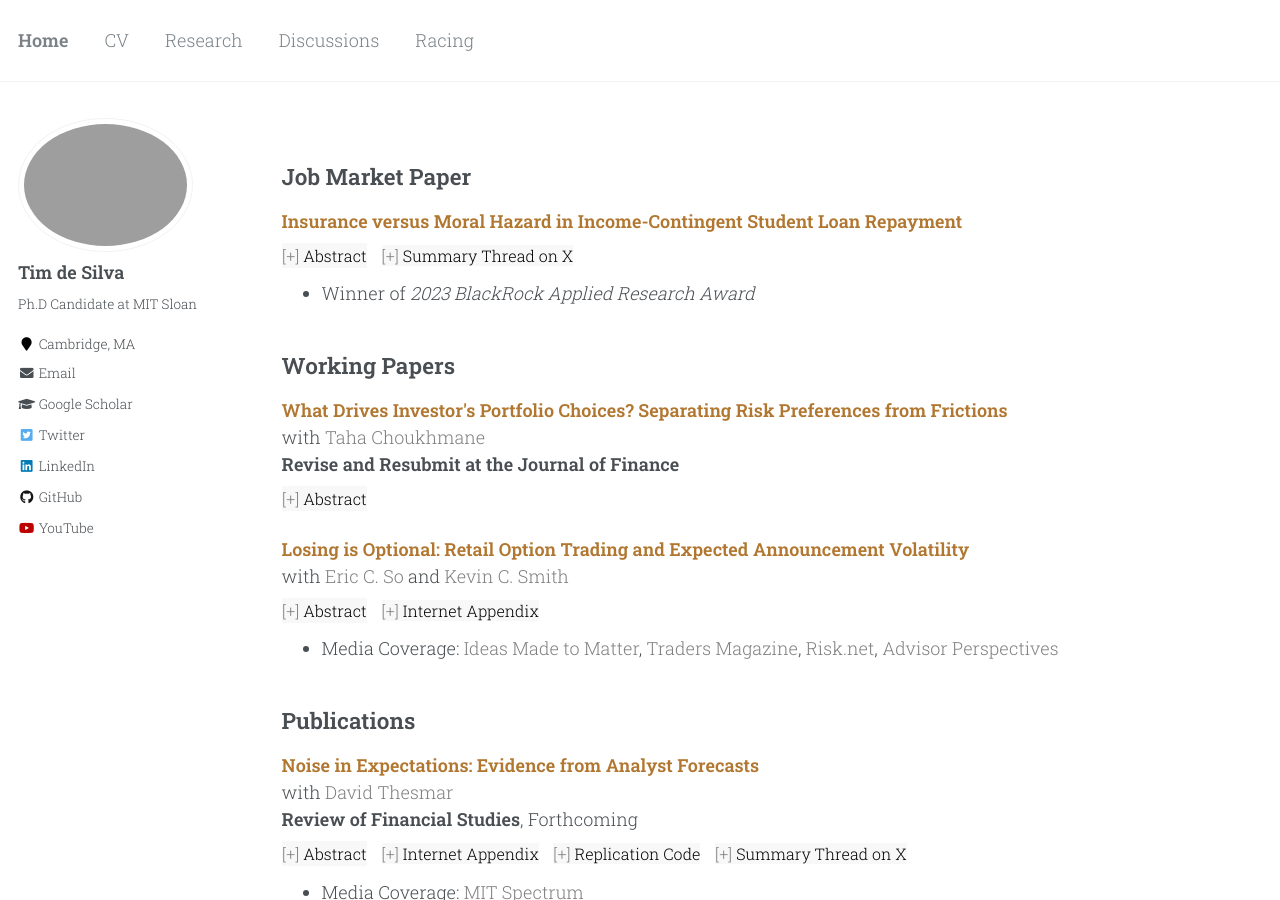
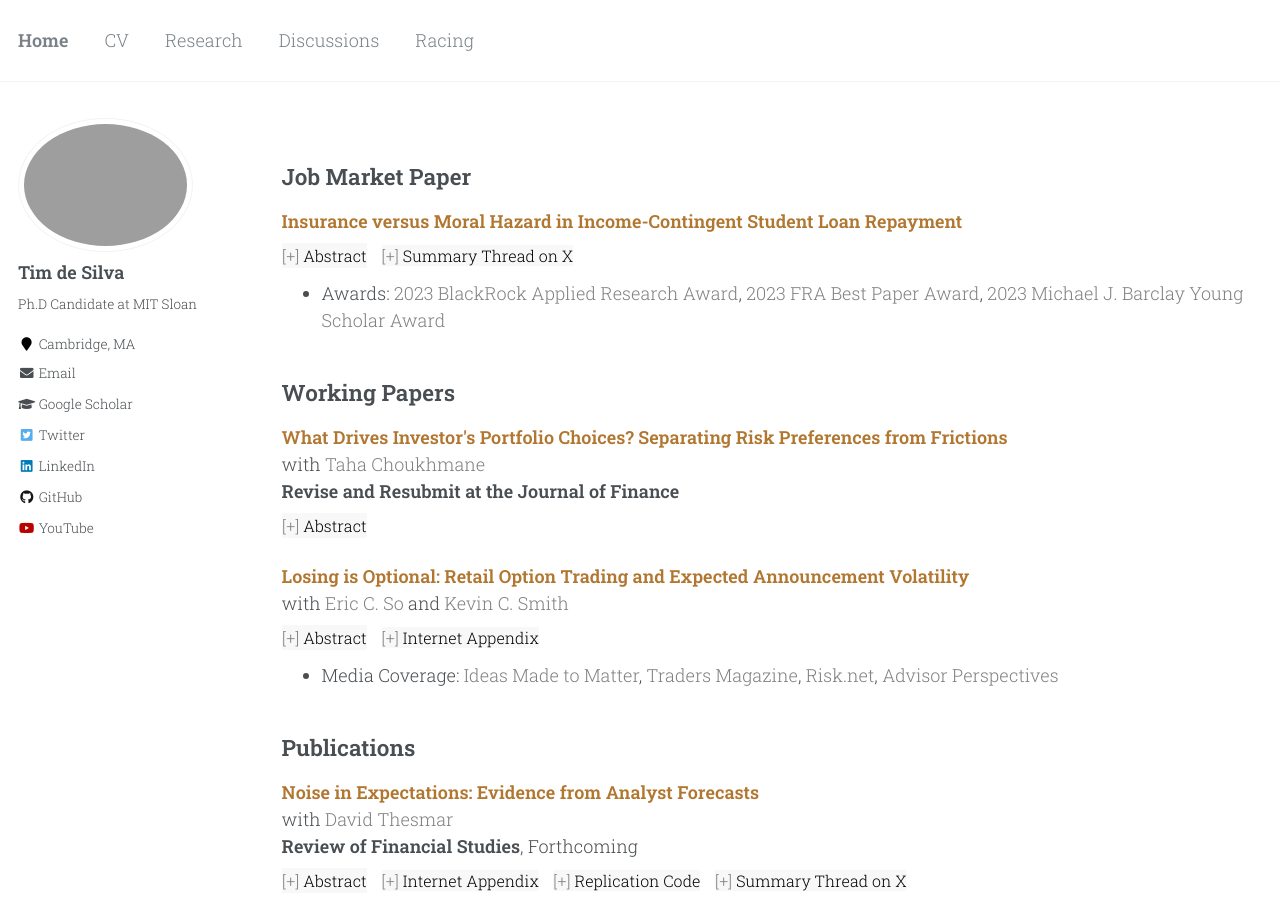
Before and after one commit to timhdesilva/timhdesilva.github.io, a Jekyll site: the page built from _pages/research.html, in a window 1280 px wide and 900 px high. Built offline with Jekyll 4.4.1, drawn with Linux system fonts in a browser that asks for light colours.

Commit message:
update research and cv

```diff
--- a/_pages/research.html
+++ b/_pages/research.html
@@ -63,7 +63,7 @@ author_profile: true
       <button class="abstract-button" data-target="jmp" style="margin-top:8px; margin-right: 10px;">Abstract</button>
       <a style="text-decoration:none; background-color:#f8f8f8; font-size: 16px; font-family: Roboto Slab, serif;" href="https://x.com/timdesilva/status/1728472810203279590?s=20"><span style="color: gray;">[+]</span> <span style="color:black;">Summary Thread on X</span></a>
     <ul style="margin-top: -12px">
-      <li>Winner of <em>2023 BlackRock Applied Research Award</em></li>
+      <li>Awards: <a style="text-decoration:none; color:gray" href="https://www.blackrock.com/corporate/applied-research-award">2023 BlackRock Applied Research Award</a>, <a style="text-decoration:none; color:gray" href="https://fraconference.com/previous-programs/">2023 FRA Best Paper Award</a>, <a style="text-decoration:none; color:gray" href="https://fraconference.com/previous-programs/">2023 Michael J. Barclay Young Scholar Award</a></li>
     </ul>
 </p>
 <div id="jmp" class="abstract-content">
```
Also changed, not shown: 1 other file.
